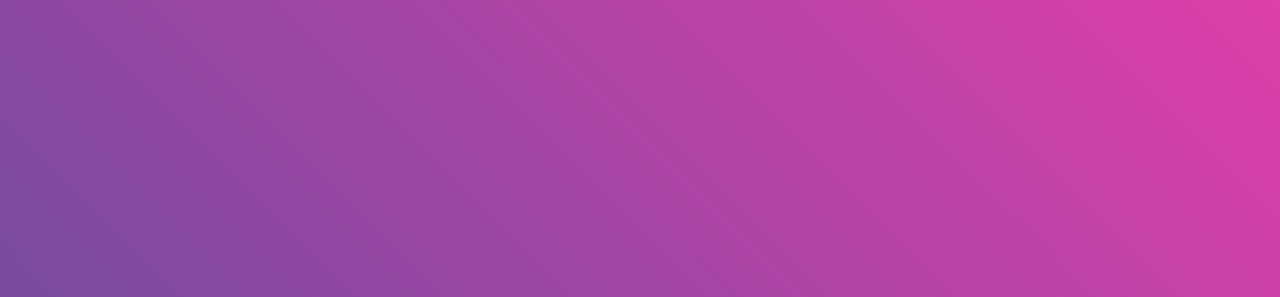
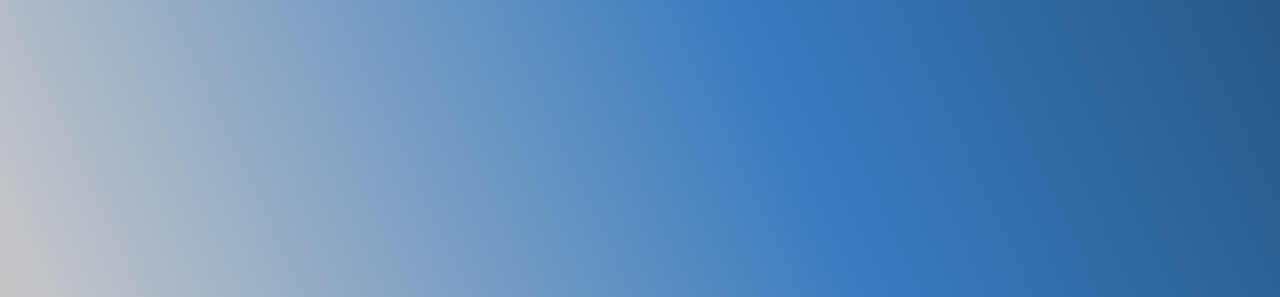
Before and after one commit to GabrielCarneiro098/timer, a plain HTML site: page index.html in a window 1280 px wide. Shown: the top 297 px of the page. Drawn offline with Linux system fonts and the light colour scheme.

Commit message:
forth commit

```diff
--- a/assets/css/style.css
+++ b/assets/css/style.css
@@ -6,8 +6,7 @@
 
 body {
     height: 100vh;
-    background-color: #FF3CAC;
-    background-image: linear-gradient(225deg, #FF3CAC 0%, #784BA0 50%, #2B86C5 100%);
+    background-image: linear-gradient(245deg, #1f4569 , #387bbf , #c2c4c8, #e1b383, #ff5c3d );
     background-size: 200% 200%;
     display: flex;
     align-items: center;
```
